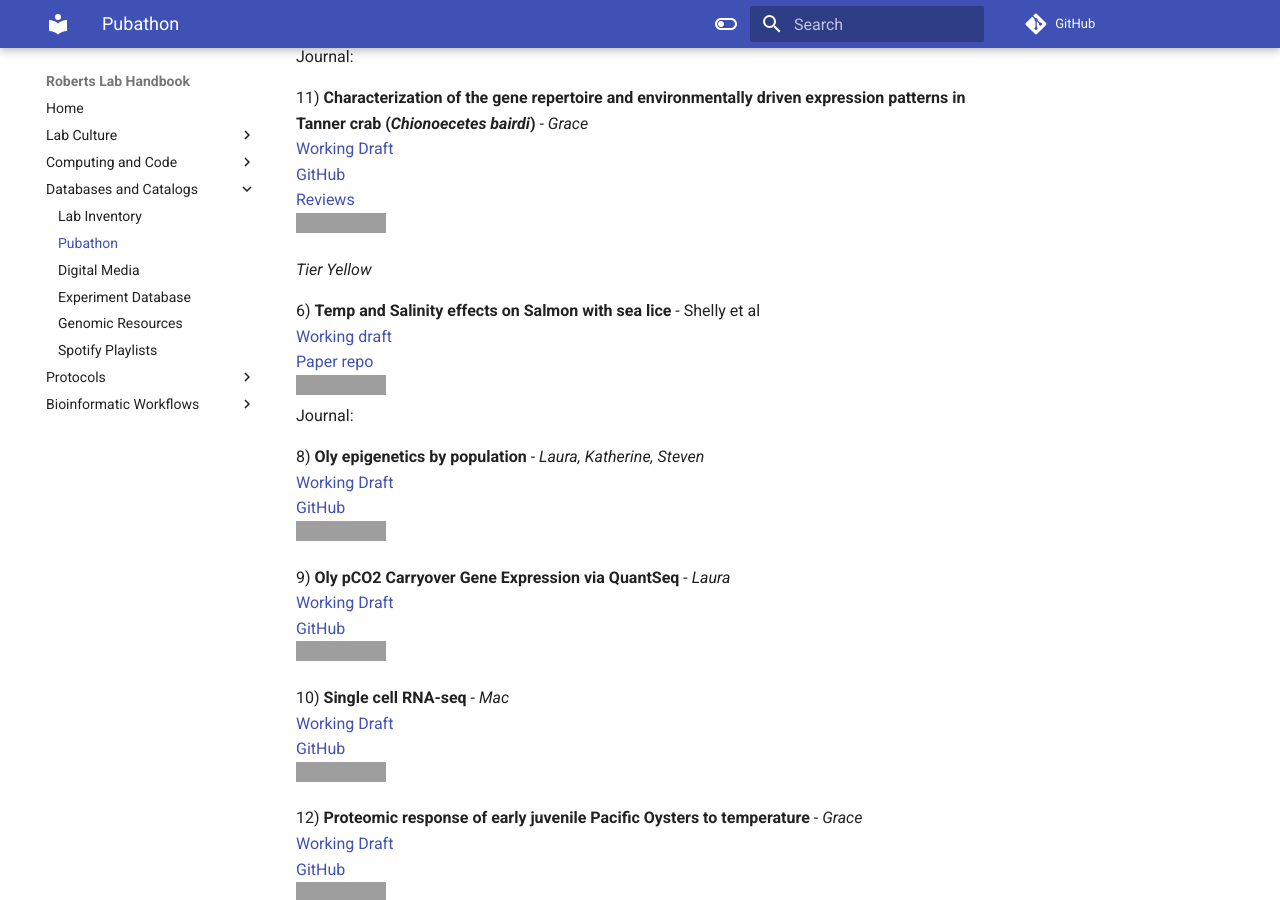
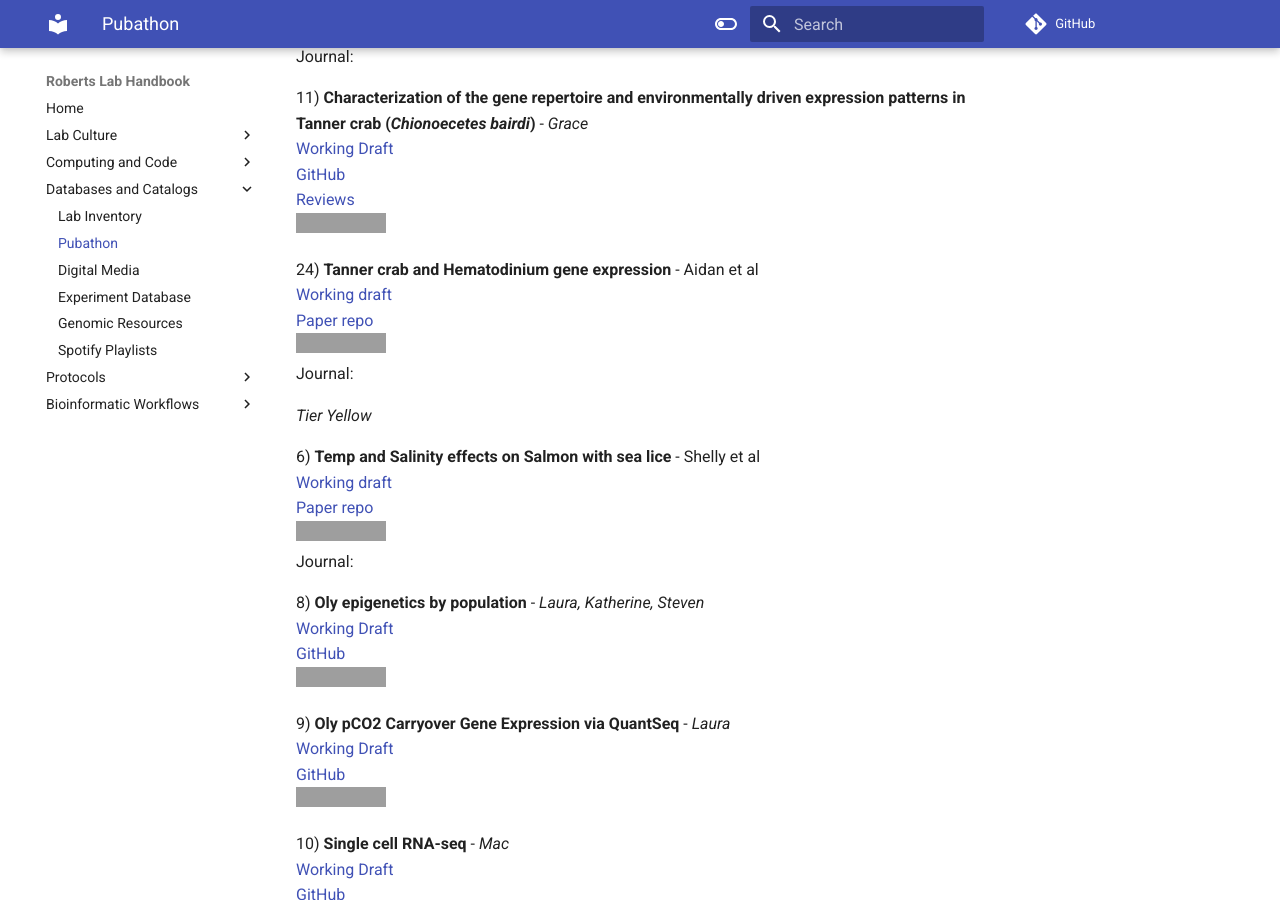
Before and after one commit to RobertsLab/resources, an MkDocs documentation site: the page built from docs/Pubathon.md, in a window 1280 px wide and 900 px high, scrolled down 1078 px. Built offline with MkDocs 1.6.1 and Material for MkDocs 9.7.7, drawn with Linux system fonts in a browser that asks for light colours; comment, search, counter and statistics services are not loaded; grey boxes are pictures that could not be loaded.

Commit message:
Added Aidan's bairdi paper

```diff
--- a/docs/Pubathon.md
+++ b/docs/Pubathon.md
@@ -34,7 +34,11 @@ Journal:
 [Reviews](https://docs.google.com/document/d/1E4sNHj3TsNuItN2kXNEM5aYekyMI4p4wgo4qybXEnsI/edit)
 ![status](https://img.shields.io/badge/pub--a--thon%20status-in%20progress-orange.svg)
 
-
+24) **Tanner crab and Hematodinium gene expression** - Aidan et al
+[Working draft](https://github.com/afcoyle/hemat_bairdi_transcriptome/blob/main/paper/coyle_paper_draft.Rmd)
+[Paper repo](https://github.com/afcoyle/hemat_bairdi_transcriptome)
+![status](https://img.shields.io/badge/pub--a--thon%20status-in%20progress-orange.svg)
+Journal:
 
 
 _Tier Yellow_
```
